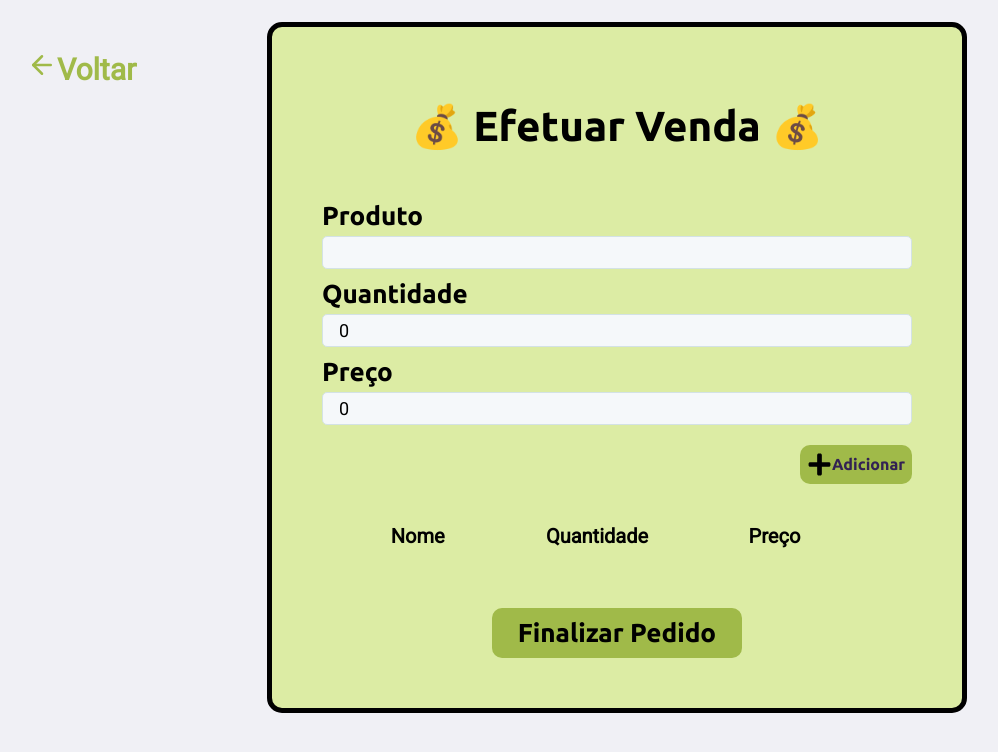
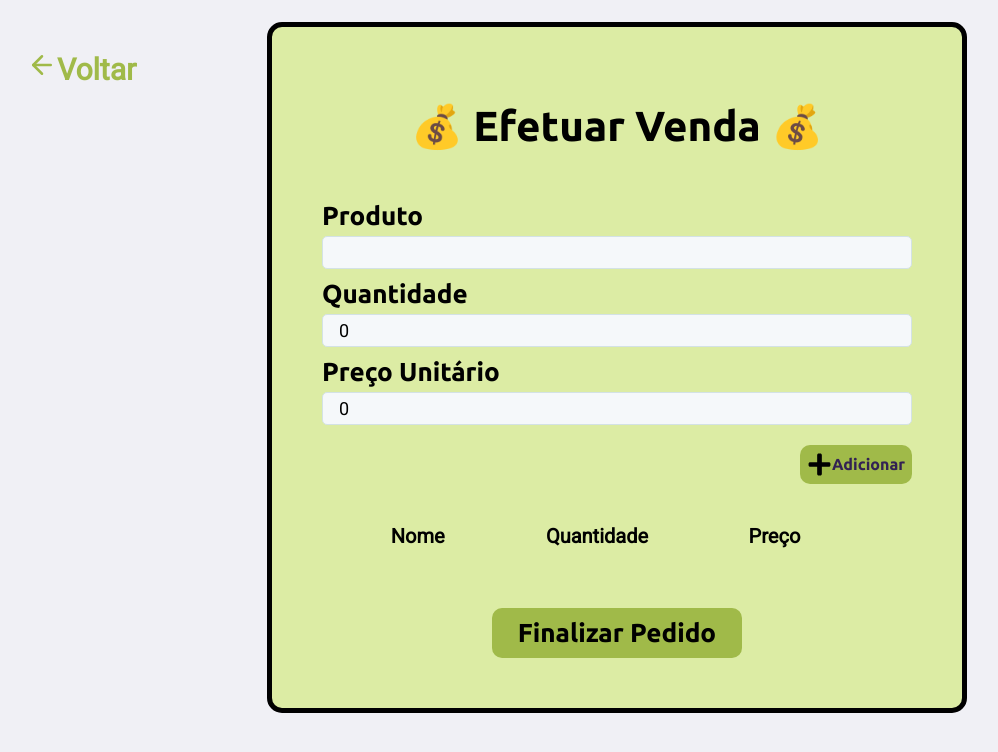
Before and after one commit to zGuil/Pizzou2, a React (Create React App) app in the folder web/frontend-styled-components/: page /vendas in a window 1280 px wide. Shown: the top 752 px of the page, without its empty margins (23-1021 px from the left). Built offline with nearby package versions, Linux system fonts and the light colour scheme; the HTML template or start-up script is replaced by a standard one.

Commit message:
subindo front

```diff
--- a/web/frontend-styled-components/src/pages/RelatorioVendas/index.tsx
+++ b/web/frontend-styled-components/src/pages/RelatorioVendas/index.tsx
@@ -86,7 +86,7 @@ function RelatorioVendas() {
                                         <tr>
                                             <th>Produto</th>
                                             <th>Quantidade</th>
-                                            <th>Preço</th>
+                                            <th>Preço Unitário</th>
                                         </tr>
                                     </thead>
                         {venda.produtos.map((produto, index) => (
--- a/web/frontend-styled-components/src/pages/Vendas/index.tsx
+++ b/web/frontend-styled-components/src/pages/Vendas/index.tsx
@@ -86,7 +86,7 @@ function Vendas() {
             </div>
 
             <div className="input-block">
-              <label>Preço</label>
+              <label>Preço Unitário</label>
               <input
                 type="number"
                 value={preco}
```
